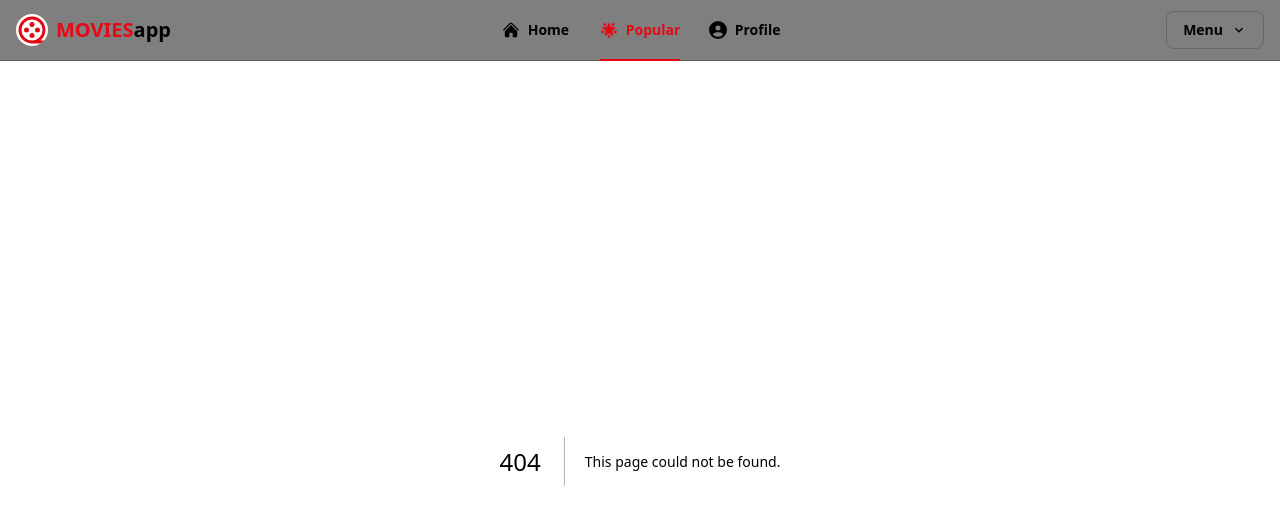
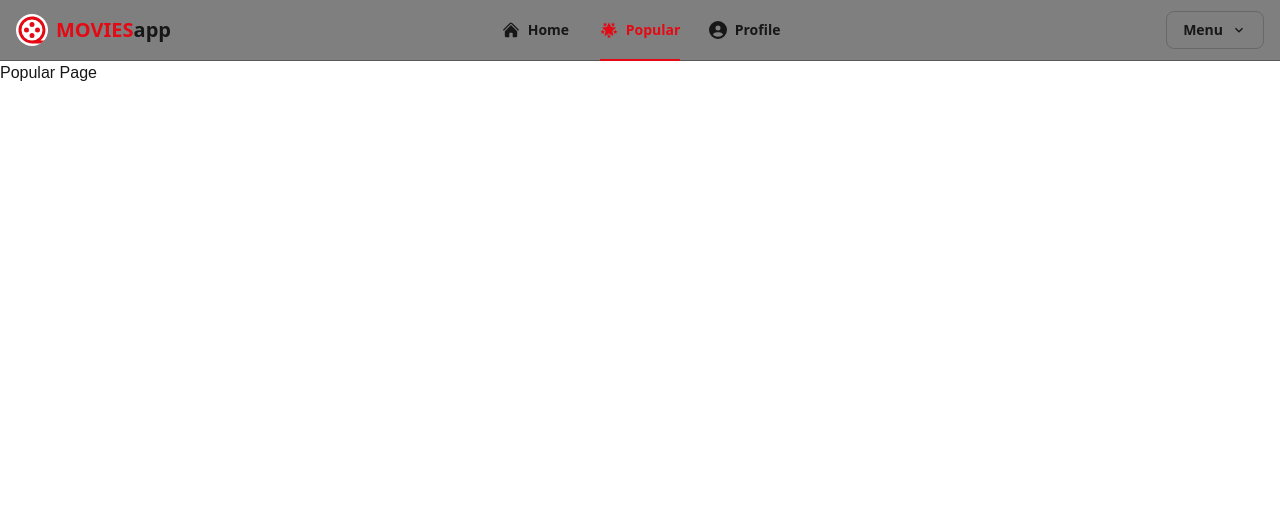
Before and after one commit to hassankary/movies-app, a Next.js app: page /popular in a window 1280 px wide. Before the commit this address had no page. Shown: the top 524 px of the page. Built offline with nearby package versions, Linux system fonts and the light colour scheme; what tailwindcss-animated would draw is missing.

Commit message:
add: popular & profil pages

```diff
--- /dev/null
+++ b/src/app/(pages)/popular/page.tsx
@@ -0,0 +1,3 @@
+export default function Popular() {
+  return <div>Popular Page</div>;
+}
--- /dev/null
+++ b/src/app/(pages)/profile/page.tsx
@@ -0,0 +1,5 @@
+export default function Profile() {
+    return(
+        <div>Profil Page</div>
+    )
+}
```
